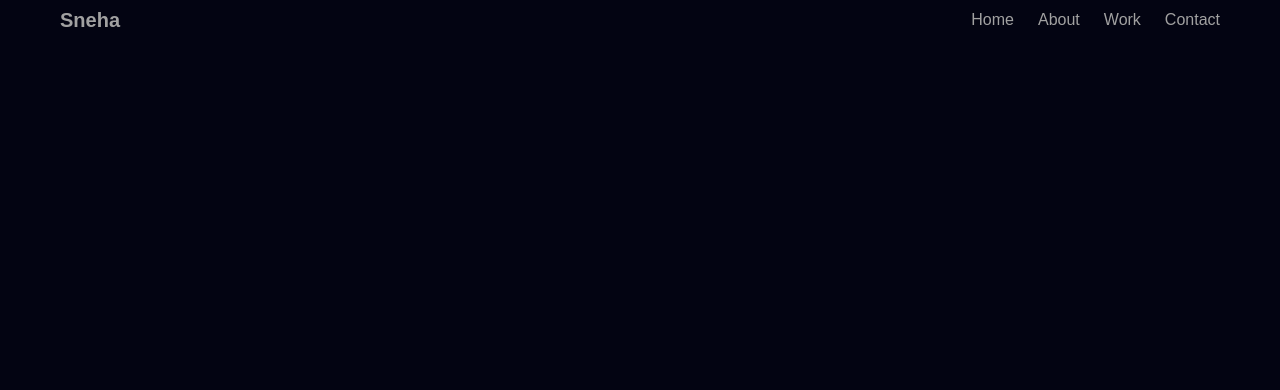
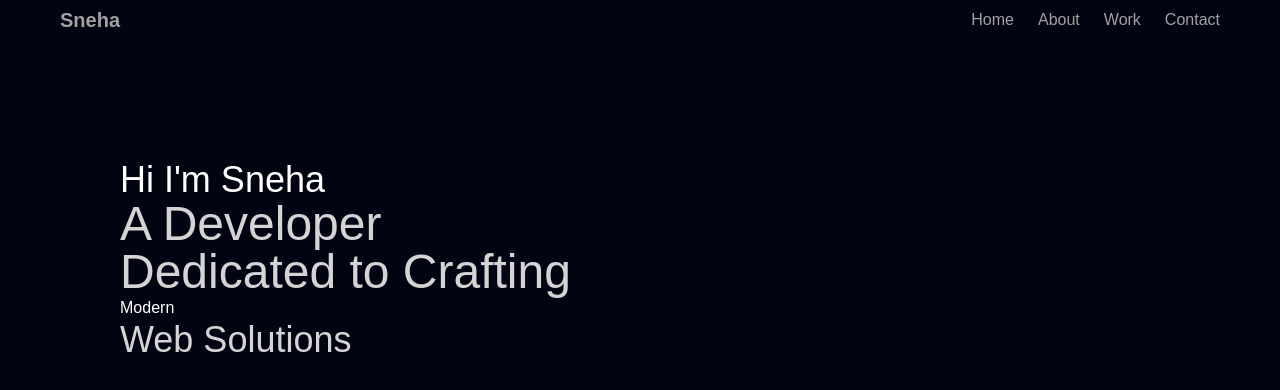
Before and after one commit to sneha31415/Portfolio, a React (Vite) app: page / in a window 1280 px wide. Shown: the top 390 px of the page. Built offline with nearby package versions, Linux system fonts and the light colour scheme; a web font is replaced by a local one.

Commit message:
added hero section skeleton.  Added Flipwords from aceternity

```diff
--- a/package.json
+++ b/package.json
@@ -14,6 +14,7 @@
     "motion": "^12.34.1",
     "react": "^19.2.0",
     "react-dom": "^19.2.0",
+    "tailwind-merge": "^3.4.1",
     "tailwindcss": "^4.1.18"
   },
   "devDependencies": {
--- a/src/App.jsx
+++ b/src/App.jsx
@@ -1,5 +1,6 @@
 import React from "react";
 import Navbar from "./sections/navbar";
+import Hero from "./sections/Hero";
 
 const App = () => {
   return (
@@ -7,6 +8,7 @@
         {/* navbar */}
         <Navbar />
         {/* hero */}
+        <Hero />
         {/* about */}
         {/* projects */}
         {/* experience */}
--- /dev/null
+++ b/src/components/FlipWords.jsx
@@ -0,0 +1,92 @@
+// pasted from https://ui.aceternity.com/components/flip-words
+
+"use client";
+import React, { useCallback, useEffect, useState } from "react";
+import { AnimatePresence, motion } from "motion/react";
+import { twMerge } from "tailwind-merge";
+
+export const FlipWords = ({
+  words,
+  duration = 3000,
+  className
+}) => {
+  const [currentWord, setCurrentWord] = useState(words[0]);
+  const [isAnimating, setIsAnimating] = useState(false);
+
+  // thanks for the fix Julian - https://github.com/Julian-AT
+  const startAnimation = useCallback(() => {
+    const word = words[words.indexOf(currentWord) + 1] || words[0];
+    setCurrentWord(word);
+    setIsAnimating(true);
+  }, [currentWord, words]);
+
+  useEffect(() => {
+    if (!isAnimating)
+      setTimeout(() => {
+        startAnimation();
+      }, duration);
+  }, [isAnimating, duration, startAnimation]);
+
+  return (
+    <AnimatePresence
+      onExitComplete={() => {
+        setIsAnimating(false);
+      }}>
+      <motion.div
+        initial={{
+          opacity: 0,
+          y: 10,
+        }}
+        animate={{
+          opacity: 1,
+          y: 0,
+        }}
+        transition={{
+          type: "spring",
+          stiffness: 100,
+          damping: 10,
+        }}
+        exit={{
+          opacity: 0,
+          y: -40,
+          x: 40,
+          filter: "blur(8px)",
+          scale: 2,
+          position: "absolute",
+        }}
+        className={twMerge(
+          "z-10 inline-block relative text-left",
+          className
+        )}
+        key={currentWord}>
+        {/* edit suggested by Sajal: https://x.com/DewanganSajal */}
+        {currentWord.split(" ").map((word, wordIndex) => (
+          <motion.span
+            key={word + wordIndex}
+            initial={{ opacity: 0, y: 10, filter: "blur(8px)" }}
+            animate={{ opacity: 1, y: 0, filter: "blur(0px)" }}
+            transition={{
+              delay: wordIndex * 0.3,
+              duration: 0.3,
+            }}
+            className="inline-block whitespace-nowrap">
+            {word.split("").map((letter, letterIndex) => (
+              <motion.span
+                key={word + letterIndex}
+                initial={{ opacity: 0, y: 10, filter: "blur(8px)" }}
+                animate={{ opacity: 1, y: 0, filter: "blur(0px)" }}
+                transition={{
+                  delay: wordIndex * 0.3 + letterIndex * 0.05,
+                  duration: 0.2,
+                }}
+                className="inline-block">
+                {letter}
+              </motion.span>
+            ))}
+            <span className="inline-block">&nbsp;</span>
+          </motion.span>
+        ))}
+      </motion.div>
+    </AnimatePresence>
+  );
+};
--- /dev/null
+++ b/src/components/HeroText.jsx
@@ -0,0 +1,26 @@
+import { FlipWords } from "./FlipWords";
+
+const HeroText = () => {
+    return (
+        <div className="z-10 mt-20 text-center md:mt-40 md:text-left rounded-3xl bg-clip-text">
+            {/* desktop view */}
+            <div className="flex-col hidden md:flex c-space">
+                <h1 className="text-4xl font-medium">Hi I'm Sneha</h1>
+                <div className="flex flex-col items-start">
+                    <p className="text-5xl font-medium text-neutral-300">
+                        A Developer <br/> Dedicated to Crafting
+                    </p>
+                    {/* <get flip word from aceternity> */}
+                    <div>
+                        <FlipWords words = {["Secure", "Modern", "Scalable"]}/>
+                    </div>
+                    <p className="text-4xl font-medium text-neutral-300">Web Solutions</p>
+                </div>
+            </div>
+
+            {/* mobile view */}
+        </div>
+    );
+};
+
+export default HeroText
--- /dev/null
+++ b/src/sections/Hero.jsx
@@ -0,0 +1,12 @@
+import React from "react";
+import HeroText from "../components/HeroText";
+
+const Hero = () => {
+  return (
+    <section className="flex items-start justify-center md:justify-start min-h-screen overflow-hidden c-space">
+      <HeroText />
+    </section>
+  );
+};
+
+export default Hero;
```
Also changed, not shown: 2 other files (tests, documents, lock files or other folders).
